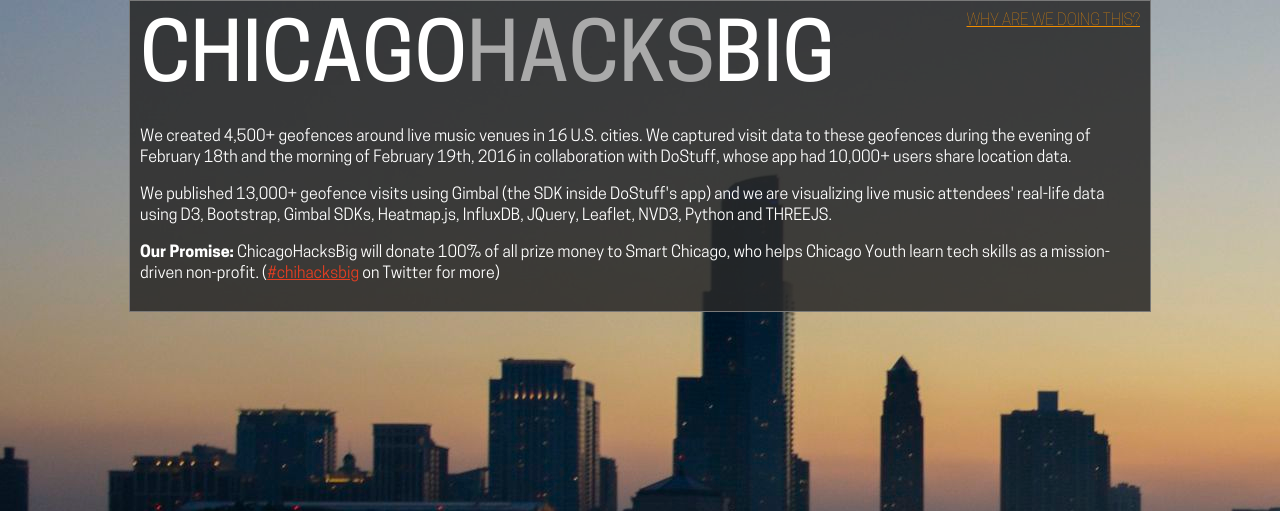
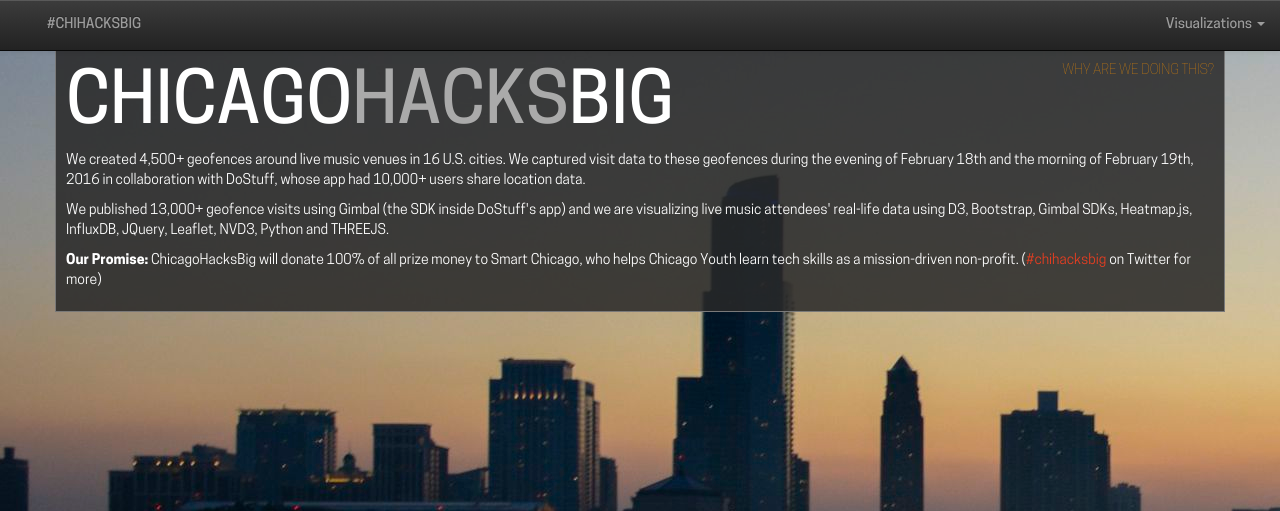
Before and after one commit to NationalAssociationOfRealtors/ChicagoHacksBig, a Flask app: page / in a window 1280 px wide. Shown: the top 511 px of the page. Run offline with Flask 2, Linux system fonts and the light colour scheme; data that the repository does not hold is empty; some libraries are stand-ins or nearby versions.

Commit message:
adds navbar

```diff
--- a/hack/controllers/geofences.py
+++ b/hack/controllers/geofences.py
@@ -39,12 +39,12 @@
 class Index(MethodView):
 
     def get(self):
-        return render_template("index.html", locations=locations)
+        return render_template("index.html", locs=locations)
 
 class Index2(MethodView):
 
     def get(self):
-        return render_template("intro.html", locations=locations)
+        return render_template("intro.html", locs=locations)
 
 class ScatterPlot(MethodView):
     def get(self):
@@ -58,7 +58,7 @@
                 'size':20,
                 'shape':'circle',
             } for p in i[1]]})
-        return render_template("geofence/scatterplot.html", data=json.dumps(data))
+        return render_template("geofence/scatterplot.html", data=json.dumps(data), locs=locations)
 
 class StreamGraph(MethodView):
     def get(self):
@@ -72,7 +72,7 @@
                 'size':20,
                 'shape':'circle',
             } for p in i[1]]})
-        return render_template("geofence/streamgraph.html", data=json.dumps(data))
+        return render_template("geofence/streamgraph.html", data=json.dumps(data), locs=locations)
 
 class StreamGraphCount(MethodView):
     def get(self):
@@ -86,7 +86,7 @@
                 'size':20,
                 'shape':'circle',
             } for p in i[1]]})
-        return render_template("geofence/streamgraph.html", data=json.dumps(data))
+        return render_template("geofence/streamgraph.html", data=json.dumps(data), locs=locations)
 
 class StreamGraphMetro(MethodView):
     def get(self, metro_id):
@@ -102,7 +102,7 @@
                 'size':20,
                 'shape':'circle',
             } for p in i[1]]})
-        return render_template("geofence/streamgraph.html", data=json.dumps(data), name=location['name'])
+        return render_template("geofence/streamgraph.html", data=json.dumps(data), name=location['name'], locs=locations)
 
 class MapView(MethodView):
 
@@ -116,7 +116,7 @@
                 'lat':i['tags']['lat'],
                 'lng':i['tags']['lng'],
             })
-        return render_template("geofence/map.html", data=json.dumps(data))
+        return render_template("geofence/map.html", data=json.dumps(data), locs=locations)
 
 class MapHeatmapAnimatedView(MethodView):
 
@@ -130,7 +130,7 @@
                 'lat':i['tags']['lat'],
                 'lng':i['tags']['lng'],
             })
-        return render_template("geofence/mapanimated.html", data=json.dumps(data), locations=json.dumps(locations))
+        return render_template("geofence/mapanimated.html", data=json.dumps(data), locations=json.dumps(locations), locs=locations)
 
 class MapHeatmapMetroView(MethodView):
 
@@ -144,7 +144,7 @@
                 'lat':i['tags']['lat'],
                 'lng':i['tags']['lng'],
             })
-        return render_template("geofence/mapmetro.html", data=json.dumps(data), metro_id=metro_id, locations=json.dumps(locations))
+        return render_template("geofence/mapmetro.html", data=json.dumps(data), metro_id=metro_id, locations=json.dumps(locations), locs=locations)
 
 class MapSightingsMetroView(MethodView):
 
@@ -162,7 +162,7 @@
                 'time':i['time'],
                 'place_id':i['place_id']
             })
-        return render_template("geofence/mapmetrosightings.html", data=json.dumps(data), metro_id=metro_id, locations=json.dumps(locations))
+        return render_template("geofence/mapmetrosightings.html", data=json.dumps(data), metro_id=metro_id, locations=json.dumps(locations), locs=locations)
 
 class MapSightingsMultipleMetroView(MethodView):
 
@@ -181,7 +181,7 @@
                     'time':i['time'],
                     'place_id':i['place_id']
                 })
-        return render_template("geofence/multiplemaps.html", data=json.dumps(metros), locations=json.dumps(locations))
+        return render_template("geofence/multiplemaps.html", data=json.dumps(metros), locations=json.dumps(locations), locs=locations)
 
 
 class Circles(MethodView):
@@ -196,7 +196,7 @@
             for p in i[1]:
                 place.append(p)
 
-        return render_template('3d.html', data=json.dumps(data))
+        return render_template('3d.html', data=json.dumps(data), locs=locations)
 
 geofence.add_url_rule("/", view_func=Index2.as_view('index'))
 geofence.add_url_rule("/scatterplot", view_func=ScatterPlot.as_view('scatterplot'))
--- a/hack/views/templates/base.html
+++ b/hack/views/templates/base.html
@@ -4,47 +4,6 @@
 		<title>{% block title %}{% endblock %}Chicago Hacks Big!</title>
 		<meta charset="utf-8">
 		<meta name="viewport" content="width=device-width, user-scalable=no, minimum-scale=1.0, maximum-scale=1.0">
-		<style>
-			@font-face {
-			    font-family: 'CooperHewitt-Bold';
-			    src: url('fonts/CooperHewitt-Bold.woff') format('woff');
-			    font-style: bold;
-			}
-			@font-face {
-			    font-family: 'CooperHewitt-Book';
-			    src: url('fonts/CooperHewitt-Book.woff') format('woff');
-			}
-			@font-face {
-			    font-family: 'CooperHewitt-Heavy';
-			    src: url('fonts/CooperHewitt-Heavy.woff') format('woff');
-			    font-style: bold;
-			}
-			@font-face {
-			    font-family: 'CooperHewitt-Light';
-			    src: url('fonts/CooperHewitt-Light.woff') format('woff');
-			}
-			@font-face {
-			    font-family: 'CooperHewitt-Medium';
-			    src: url('fonts/CooperHewitt-Medium.woff') format('woff');
-			}
-			@font-face {
-			    font-family: 'CooperHewitt-Semibold';
-			    src: url('fonts/CooperHewitt-Semibold.woff') format('woff');
-			    font-style: bold;
-			}
-			@font-face {
-			    font-family: 'CooperHewitt-Thin';
-			    src: url('fonts/CooperHewitt-Thin.woff') format('woff');
-			}
-
-			.content{
-		    	margin-top: 55px;
-			}
-
-		</style>
-		<style>
-            {% block style %}{% endblock %}
-		</style>
 		<script src="/static/bower_components/jquery/dist/jquery.min.js"></script>
         <script src="/static/bower_components/d3/d3.min.js"></script>
         <script src="/static/bower_components/nvd3/build/nv.d3.min.js"></script>
@@ -61,11 +20,129 @@
         <link rel="stylesheet" href="/static/bower_components/bootstrap/dist/css/bootstrap.min.css">
         <link rel="stylesheet" href="/static/bower_components/bootstrap/dist/css/bootstrap-theme.min.css">
 		<link href="/static/img/favicon.ico" rel="icon" type="image/x-icon" />
+		<style>
+			{% block style %}{% endblock %}
+		</style>
+		<style>
+			@font-face {
+				font-family: 'CooperHewitt-Bold';
+				src: url('/static/bower_components/bootstrap/fonts/CooperHewitt-Bold.woff') format('woff');
+				font-style: bold;
+			}
+			@font-face {
+				font-family: 'CooperHewitt-Book';
+				src: url('/static/bower_components/bootstrap/fonts/CooperHewitt-Book.woff') format('woff');
+			}
+			@font-face {
+				font-family: 'CooperHewitt-Heavy';
+				src: url('/static/bower_components/bootstrap/fonts/CooperHewitt-Heavy.woff') format('woff');
+				font-style: bold;
+			}
+			@font-face {
+				font-family: 'CooperHewitt-Light';
+				src: url('/static/bower_components/bootstrap/fonts/CooperHewitt-Light.woff') format('woff');
+			}
+			@font-face {
+				font-family: 'CooperHewitt-Medium';
+				src: url('/static/bower_components/bootstrap/fonts/CooperHewitt-Medium.woff') format('woff');
+			}
+			@font-face {
+				font-family: 'CooperHewitt-Semibold';
+				src: url('/static/bower_components/bootstrap/fonts/CooperHewitt-Semibold.woff') format('woff');
+				font-style: bold;
+			}
+			@font-face {
+				font-family: 'CooperHewitt-Thin';
+				src: url('/static/bower_components/bootstrap/fonts/CooperHewitt-Thin.woff') format('woff');
+			}
+			h1{
+				font-family: CooperHewitt-Medium;
+				font-weight:normal;
+				font-size: 5em;
+				text-transform: uppercase;
+				line-height: 1em;
+				margin-top:10px;
+				margin-bottom: 10px;
+			}
+			h2{
+				font-style: uppercase;
+				font-family: CooperHewitt-Medium;
+				font-weight: normal;
+				font-size: 4em;
+				line-height: 1em;
+				margin:0;
+			}
+			h3{
+				font-style: uppercase;
+				font-family: CooperHewitt-Medium;
+				font-weight: normal;
+				font-size: 3em;
+				line-height: 1em;
+				margin:0;
+			}
+			h4{
+				font-style: uppercase;
+				font-family: CooperHewitt-Medium;
+				font-weight: normal;
+				font-size: 2.25em;
+				line-height: 1em;
+				margin:0;
+			}
+			h5{
+				font-style: uppercase;
+				font-family: CooperHewitt-Semibold;
+				font-weight: normal;
+				font-size: 1.5em;
+				line-height: 1em;
+				margin:0;
+			}
+			h6{
+				font-style: uppercase;
+				font-family: CooperHewitt-Heavy;
+				font-weight: normal;
+				font-size: 1em;
+				line-height: 1em;
+				margin:0;
+			}
+
+			/* Text elements & specials */
+			p{
+				font-family: CooperHewitt-Book;
+				font-weight: normal;
+				font-size: 1em;
+			}
+
+			li{
+				padding-left: 2px;
+				font-family: CooperHewitt-Medium;
+			}
+			.title-callout {
+				color:#aaa;
+				font-family: CooperHewitt-Medium;
+			}
+			.callout {
+				font-family: CooperHewitt-Bold;
+				color: #fff;
+			}
+			a {
+				color: #e53e22;
+			}
+
+			a:hover {
+				color: #ff4343;
+
+			}
+
+			#main_container{
+				margin-top: 50px;
+			}
+
+		</style>
 	</head>
 	<body>
         {% block body %}
         {% block menu %}
-        <nav class="navbar navbar-default navbar-fixed-top">
+        <nav class="navbar navbar-default navbar-fixed-top navbar-inverse">
             {% block menu_items %}
             <div class="container-fluid">
                 <div class="navbar-header">
@@ -83,15 +160,25 @@
                 <!-- Collect the nav links, forms, and other content for toggling -->
                 <div class="collapse navbar-collapse" id="bs-example-navbar-collapse-1">
                     <ul class="nav navbar-nav">
-                        <li><a href="/">Dashboard</a></li>
+                        <li><a href="/">#CHIHACKSBIG</a></li>
                     </ul>
                     <ul class="nav navbar-nav navbar-right">
                         <li class="dropdown">
                             <a href="#" class="dropdown-toggle" data-toggle="dropdown" role="button" aria-expanded="false">
-                                <span class="glyphicon glyphicon-user" aria-hidden="true"></span>
-                                Chicago Hacks Big!
+                                Visualizations
                                 <span class="caret"></span>
                             </a>
+							<ul class="dropdown-menu">
+								<li class="dropdown-header">Comparison</li>
+								<li><a href="{{url_for('.mapmulitplemetrosightings', metro_ids='3,1,30,19')}}">Portland, LA, Austin and Chicago</a></li>
+								<li class="dropdown-header">National</li>
+								<li><a href="{{url_for('.circles')}}">3D</a></li>
+								<li><a href="{{url_for('.map')}}">Map (zoom and click around)</a></li>
+								<li class="dropdown-header">Metros</li>
+								{% for l in locs %}
+						            <li><a href="{{url_for('.streamgraphmetro', metro_id=l.id)}}">{{l.name}}</a></li>
+						        {% endfor %}
+							</ul>
                         </li>
                     </ul>
                 </div><!-- /.navbar-collapse -->
@@ -99,7 +186,7 @@
             </nav>
             {% endblock %}
             {% block container %}
-            <div class='container main'>
+            <div class='container main' id='main_container'>
                 <div id="notifications" class="row notifications">
                     {% with messages = get_flashed_messages(with_categories=True) %}
                         {% if messages %}
@@ -130,6 +217,5 @@
 
 		ga('create', 'UA-70365075-2', 'auto');
 		ga('send', 'pageview');
-
 	</script>
 </html>
--- a/hack/views/templates/intro.html
+++ b/hack/views/templates/intro.html
@@ -1,54 +1,14 @@
-<!DOCTYPE html>
-<html>
-<head>
-	<meta http-equiv="Content-Type" content="text/html; charset=utf-8">
-	<title>Paint the Town Red</title>
-	<style>
+{% extends 'base.html' %}
+{% block title %}Paint the Town Red{% endblock %}
+{% block style %}
 body{
-			height: 100%;
-			margin:0;
 	background: #232323;
 	background-image: url("/static/img/bgimage.jpeg");
     background-repeat: no-repeat;
+}
 
-		}
-		@font-face {
-		    font-family: 'CooperHewitt-Bold';
-		    src: url('/static/bower_components/bootstrap/fonts/CooperHewitt-Bold.woff') format('woff');
-		    font-style: bold;
-		}
-		@font-face {
-		    font-family: 'CooperHewitt-Book';
-		    src: url('/static/bower_components/bootstrap/fonts/CooperHewitt-Book.woff') format('woff');
-		}
-		@font-face {
-		    font-family: 'CooperHewitt-Heavy';
-		    src: url('/static/bower_components/bootstrap/fonts/CooperHewitt-Heavy.woff') format('woff');
-		    font-style: bold;
-		}
-		@font-face {
-		    font-family: 'CooperHewitt-Light';
-		    src: url('/static/bower_components/bootstrap/fonts/CooperHewitt-Light.woff') format('woff');
-		}
-		@font-face {
-		    font-family: 'CooperHewitt-Medium';
-		    src: url('/static/bower_components/bootstrap/fonts/CooperHewitt-Medium.woff') format('woff');
-		    font-style: bold;
-		}
-		@font-face {
-		    font-family: 'CooperHewitt-Semibold';
-		    src: url('/static/bower_components/bootstrap/fonts/CooperHewitt-Semibold.woff') format('woff');
-		    font-style: bold;
-		}
-		@font-face {
-		    font-family: 'CooperHewitt-Thin';
-		    src: url('/static/bower_components/bootstrap/fonts/CooperHewitt-Thin.woff') format('woff');
-		}
-		#content {
-			position:relative;
-			margin:auto;
+#info {
 	padding:10px;
-			max-width: 1000px;
 	background: rgba(40,40,40,0.85);
 	border: #797979 1px solid;
 	color:#fff;
@@ -188,10 +148,11 @@
 #why a{
 		color: #f48f00;
 }
-	</style>
-</head>
-<body>
-	<div id="content">
+{% endblock %}
+{% block container %}
+<div class="container" id="main_container">
+	<div class="row">
+		<div id="info">
 			<div id="header">
 				<div id="logo">
 					<h1>Chicago<span class="title-callout">Hacks</span>Big</h1>
@@ -205,5 +166,6 @@
 			<p>We published 13,000+ geofence visits using Gimbal (the SDK inside DoStuff's app) and we are visualizing live music attendees' real-life data using D3, Bootstrap, Gimbal SDKs, Heatmap.js, InfluxDB, JQuery, Leaflet, NVD3, Python and THREEJS.</p>
 			<p><span class="callout">Our Promise:</span>  ChicagoHacksBig will donate 100% of all prize money to Smart Chicago, who helps Chicago Youth learn tech skills as a mission-driven non-profit. (<a href="https://twitter.com/hashtag/chihacksbig" target="_blank">#chihacksbig</a> on Twitter for more)</p>
 		</div>
-</body>
-</html>
+	</div>
+</div>
+{% endblock %}
```
Lines whose indentation alone changed are shown as unchanged.
